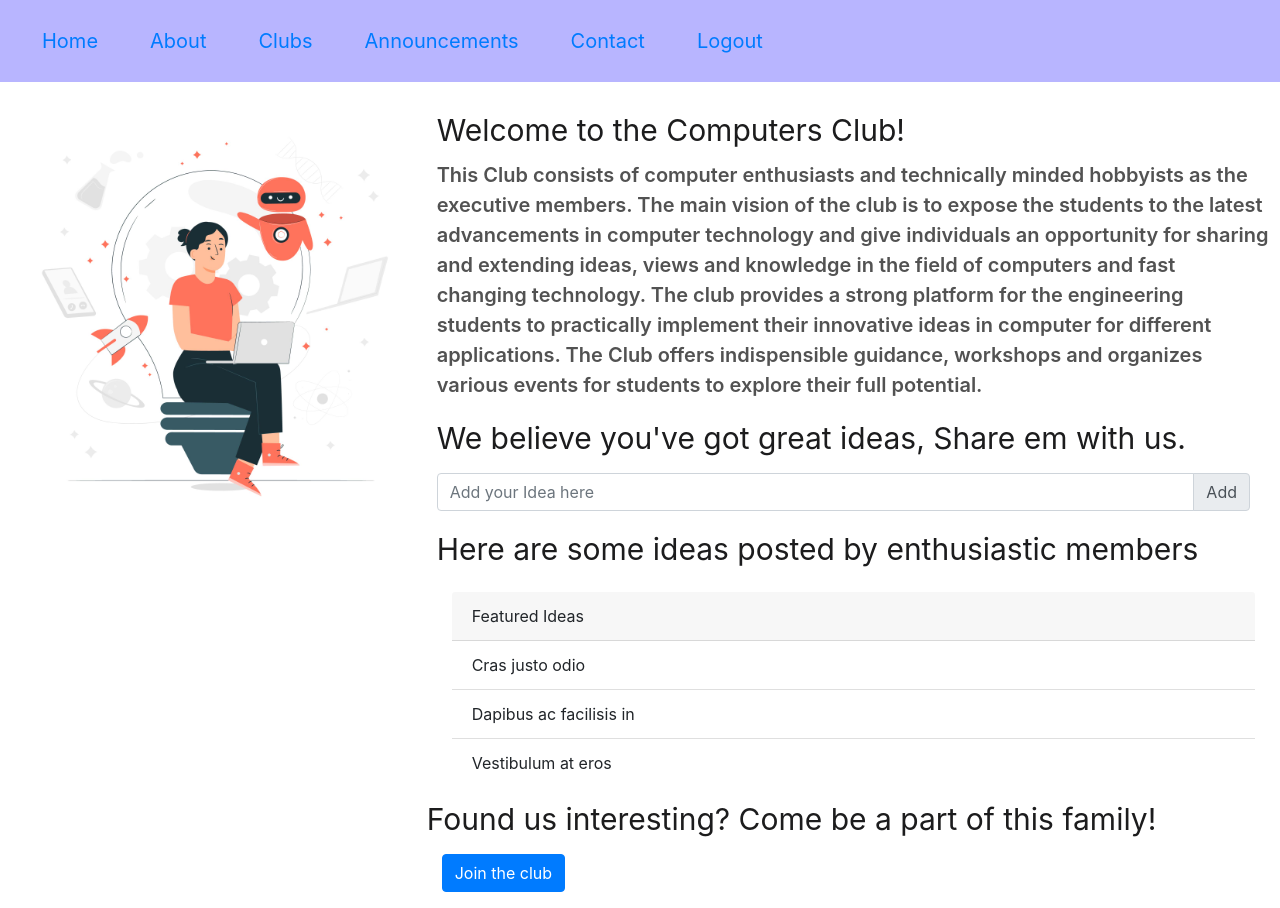
After one commit to sree1532002/codher_hackathon, a PHP site: page /techclub.php in a window 1280 px wide. The commit adds this page. Run offline with PHP 8.4, Linux system fonts and the light colour scheme; some libraries are stand-ins or nearby versions.

Commit message:
computer club

```diff
--- a/clubs.css
+++ b/clubs.css
@@ -26,7 +26,7 @@ font-size: x-large;
 }
 .card {
     border: none!important;
-    margin-top: 20px;
+    margin-top: 20px!important;
 }
 .card-title{
     text-align: left;
--- /dev/null
+++ b/techclub.php
@@ -0,0 +1,87 @@
+<!doctype html>
+<html lang="en">
+  <head>
+    <!-- Required meta tags -->
+    <meta charset="utf-8">
+    <meta name="viewport" content="width=device-width, initial-scale=1, shrink-to-fit=no">
+
+    <!-- Bootstrap CSS -->
+    <link rel="stylesheet" href="https://maxcdn.bootstrapcdn.com/bootstrap/4.0.0/css/bootstrap.min.css" integrity="sha384-Gn5384xqQ1aoWXA+058RXPxPg6fy4IWvTNh0E263XmFcJlSAwiGgFAW/dAiS6JXm" crossorigin="anonymous">
+
+    <!-- Optional JavaScript -->
+    <!-- jQuery first, then Popper.js, then Bootstrap JS -->
+    <script src="https://code.jquery.com/jquery-3.2.1.slim.min.js" integrity="sha384-KJ3o2DKtIkvYIK3UENzmM7KCkRr/rE9/Qpg6aAZGJwFDMVNA/GpGFF93hXpG5KkN" crossorigin="anonymous"></script>
+    <script src="https://cdnjs.cloudflare.com/ajax/libs/popper.js/1.12.9/umd/popper.min.js" integrity="sha384-ApNbgh9B+Y1QKtv3Rn7W3mgPxhU9K/ScQsAP7hUibX39j7fakFPskvXusvfa0b4Q" crossorigin="anonymous"></script>
+    <script src="https://maxcdn.bootstrapcdn.com/bootstrap/4.0.0/js/bootstrap.min.js" integrity="sha384-JZR6Spejh4U02d8jOt6vLEHfe/JQGiRRSQQxSfFWpi1MquVdAyjUar5+76PVCmYl" crossorigin="anonymous"></script>
+    <title>Login</title>
+
+    <!--CSS Style-->
+    <link rel = "stylesheet" href = "clubs.css">
+  </head>
+  <body>
+  <div class="bg-img" class="container-fluid">
+      <nav class="navbar navbar-expand-lg navbar-light" style="background-color:#b8b5ff;">
+      <div id = "p" class="float-child">
+        <ul class="nav justify-content-end">
+        <li class="nav-item" >
+            <a class="nav-link"  id = "item" href="#about">Home</a>
+          </li>
+          <li class="nav-item" >
+            <a class="nav-link"  id = "item" href="#about">About</a>
+          </li>
+          <li class="nav-item">
+            <a class="nav-link" id = "item" href="gallery.html">Clubs</a>
+          </li>
+          <li class="nav-item">
+            <a class="nav-link" id = "item" href="blog.html">Announcements</a>
+          </li>
+          <li class="nav-item">
+            <a class="nav-link" id = "item" href="#contact">Contact</a>
+          </li>
+          <li class="nav-item">
+            <a class="nav-link" id = "item" href="#">Logout</a>
+          </li>
+        </ul>
+      </div>
+  </div>
+  <div class="card mb-3" style="max-width: 100%;">
+    <div class="row no-gutters">
+      <div class="col-md-4">
+        <img src="Images/computer.jpg" class="card-img" alt="...">
+      </div>
+      <div class="col-md-8">
+        <div class="card-body">
+          <h5 class="card-title">Welcome to the Computers Club!</h5>
+
+          <p class="card-text">This Club consists of computer enthusiasts and technically minded hobbyists as the executive members. The main vision of the club is to expose the students to the latest advancements in computer technology and give individuals an opportunity for sharing and extending ideas, views and knowledge in the field of computers and fast changing technology.
+            The club provides a strong platform for the engineering students to practically implement their innovative ideas in computer for different applications. The Club offers indispensible guidance, workshops and organizes various events for students to explore their full potential.</p>
+          <div class = "ideas">
+            <div class = "card-title">We believe you've got great ideas, Share em with us.</div>
+          </div>
+          <div class="input-group mb-3">
+            <input type="text" class="form-control" placeholder="Add your Idea here" aria-label="Recipient's idea" aria-describedby="basic-addon2">
+            <div class="input-group-append">
+            <span class="input-group-text" id="basic-addon2">Add</span>
+          </div>
+          </div>
+          <div class = "card-title">Here are some ideas posted by enthusiastic members</div>
+          <div class="card container-fluid">
+            <div class="card-header">
+                Featured Ideas
+              </div>
+              <ul class="list-group list-group-flush">
+                <li class  ="list-group-item">Cras justo odio</li>
+                <li class="list-group-item">Dapibus ac facilisis in</li>
+                <li class="list-group-item">Vestibulum at eros</li>
+              </ul>
+            </div>
+          </div>
+          <div class = "card-title">Found us interesting? Come be a part of this family!</div>
+          <div class = "logbtn col-md-12"><button type="submit" class="btn btn-primary" name = "login">Join the club</button></div>
+        </div>
+      </div>
+
+    </div>
+  </div>
+  </body>
+  </html>
```
Also changed, not shown: Images/computer.jpg (added).
